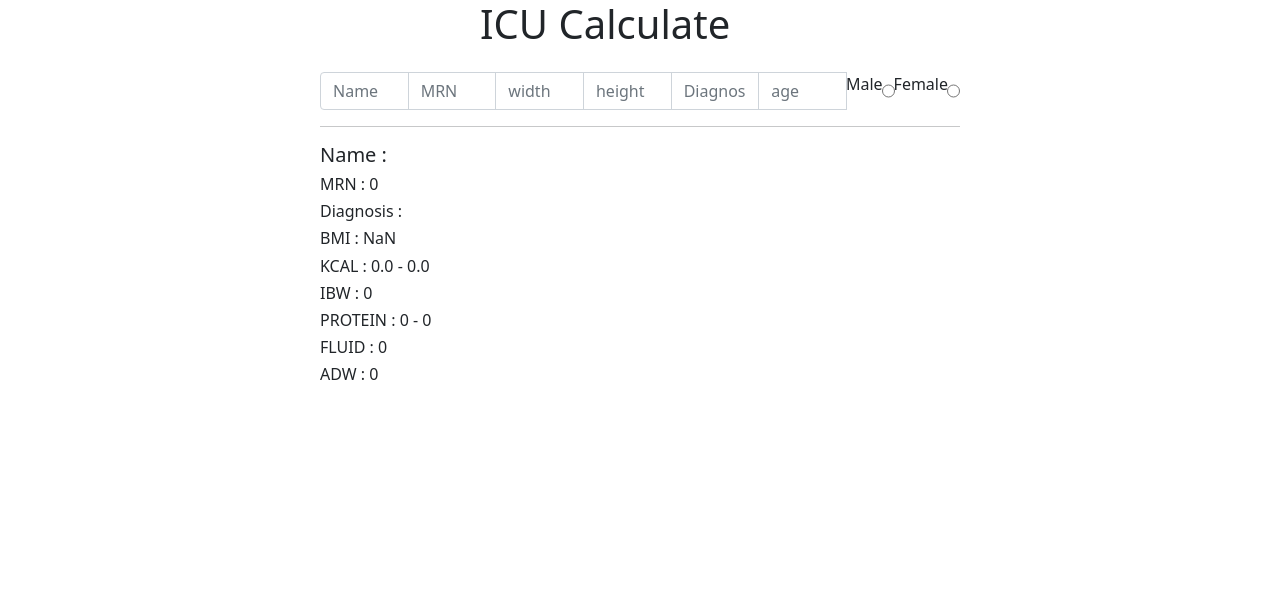
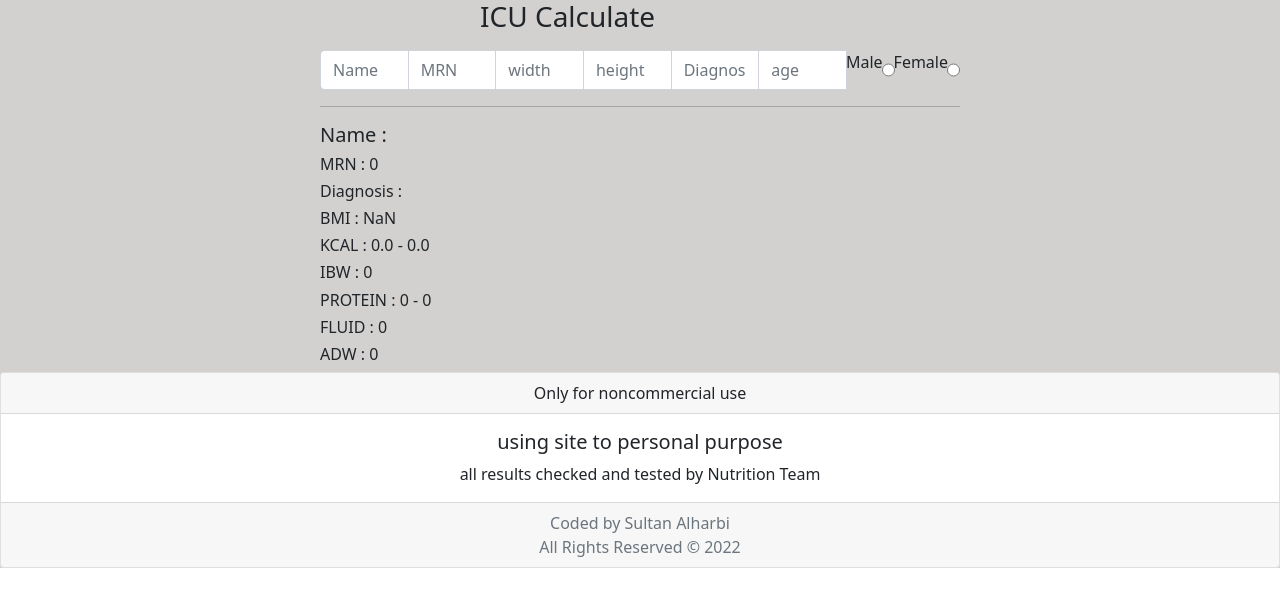
Before and after one commit to Sultan1901/DWGH, a React (Create React App) app: page / in a window 1280 px wide. Shown: the top 606 px of the page. Built offline with nearby package versions, Linux system fonts and the light colour scheme.

Commit message:
Design  CLI

```diff
--- a/src/App.css
+++ b/src/App.css
@@ -1,7 +1,10 @@
 .App {
   text-align: center;
 }
+#bd {
+  background-color: rgba(134, 132, 126, 0.372);
 
+}
 .App-logo {
   height: 4vmin;
   pointer-events: none;
--- a/src/App.js
+++ b/src/App.js
@@ -1,8 +1,10 @@
 import React, { useState, useEffect } from "react";
+import style from "./App.css";
 import "bootstrap/dist/css/bootstrap.min.css";
 import InputGroup from "react-bootstrap/InputGroup";
 import Form from "react-bootstrap/Form";
 import Stack from "react-bootstrap/Stack";
+import Card from "react-bootstrap/Card";
 function App() {
   const [ww, setww] = useState(0);
   const [hh, sethh] = useState(0);
@@ -81,10 +83,10 @@ function App() {
     BMI();
   };
   return (
-    <div>
+    <div id="bd">
       <Stack gap={2} className="col-md-6 mx-auto">
-        <Stack className="col-md-6 mx-auto" gap={2}>
-          <h1 className="mb-3"> ICU Calculate</h1>
+        <Stack className="col-md-6 row-ml-6 mx-auto" gap={2}>
+          <h3 className="mb-2"> ICU Calculate</h3>
         </Stack>
 
         <InputGroup>
@@ -112,8 +114,7 @@ function App() {
             onChange={(e) => setag(e.target.value)}
             placeholder="age"
           />{" "}
-
-          <label for="male"> Male </label>
+          <p> Male </p>
           <input
             onChange={(e) => setgender(e.target.value)}
             type="radio"
@@ -121,8 +122,8 @@ function App() {
             id="male"
             value="male"
           ></input>
-
-          <label for="female">Female</label>
+          <br />
+          <p>Female</p>
           <input
             onChange={(e) => setgender(e.target.value)}
             type="radio"
@@ -132,10 +133,18 @@ function App() {
           ></input>{" "}
         </InputGroup>
       </Stack>{" "}
-      {/* <button onClick={CUL}>Calculate</button> */}
+      {/* <Dropdown onSelect={(e) => setgender(e.target.value)}>
+        <Dropdown.Toggle variant="success" id="dropdown-basic">
+          gender{" "}
+        </Dropdown.Toggle>
+
+        <Dropdown.Menu>
+          <Dropdown.Item value={"male"}>Male</Dropdown.Item>
+          <Dropdown.Item value={"female"}>Female</Dropdown.Item>
+        </Dropdown.Menu>
+      </Dropdown> */}
       <Stack className="col-md-6 mx-auto" gap={0}>
-       <hr></hr> <div>
-          <h5>Name : {name}</h5>
+        <hr></hr> <h5>Name : {name}</h5>
         <h6>MRN : {mrn}</h6>
         <h6>Diagnosis : {diagnosis}</h6>
         <h6>BMI : {res.toFixed(1)}</h6>
@@ -144,8 +153,20 @@ function App() {
         <h6>PROTEIN : {Math.round(res4) + " - " + Math.round(res5)}</h6>
         <h6>FLUID : {Math.round(res6)}</h6>
         <h6>ADW : {Math.round(res7)}</h6>
-        </div>
-      </Stack>
+
+      </Stack>{" "}
+      <Card className="text-center">
+        <Card.Header>Only for noncommercial use</Card.Header>
+        <Card.Body>
+          <Card.Title>using site to personal purpose </Card.Title>
+          <Card.Text>all results checked and tested by Nutrition Team</Card.Text>
+        </Card.Body>
+        <Card.Footer className="text-muted">
+          {" "}
+          Coded by Sultan Alharbi <br />
+          All Rights Reserved © 2022
+        </Card.Footer>
+      </Card>
     </div>
   );
 }
```
Lines whose indentation alone changed are shown as unchanged.
